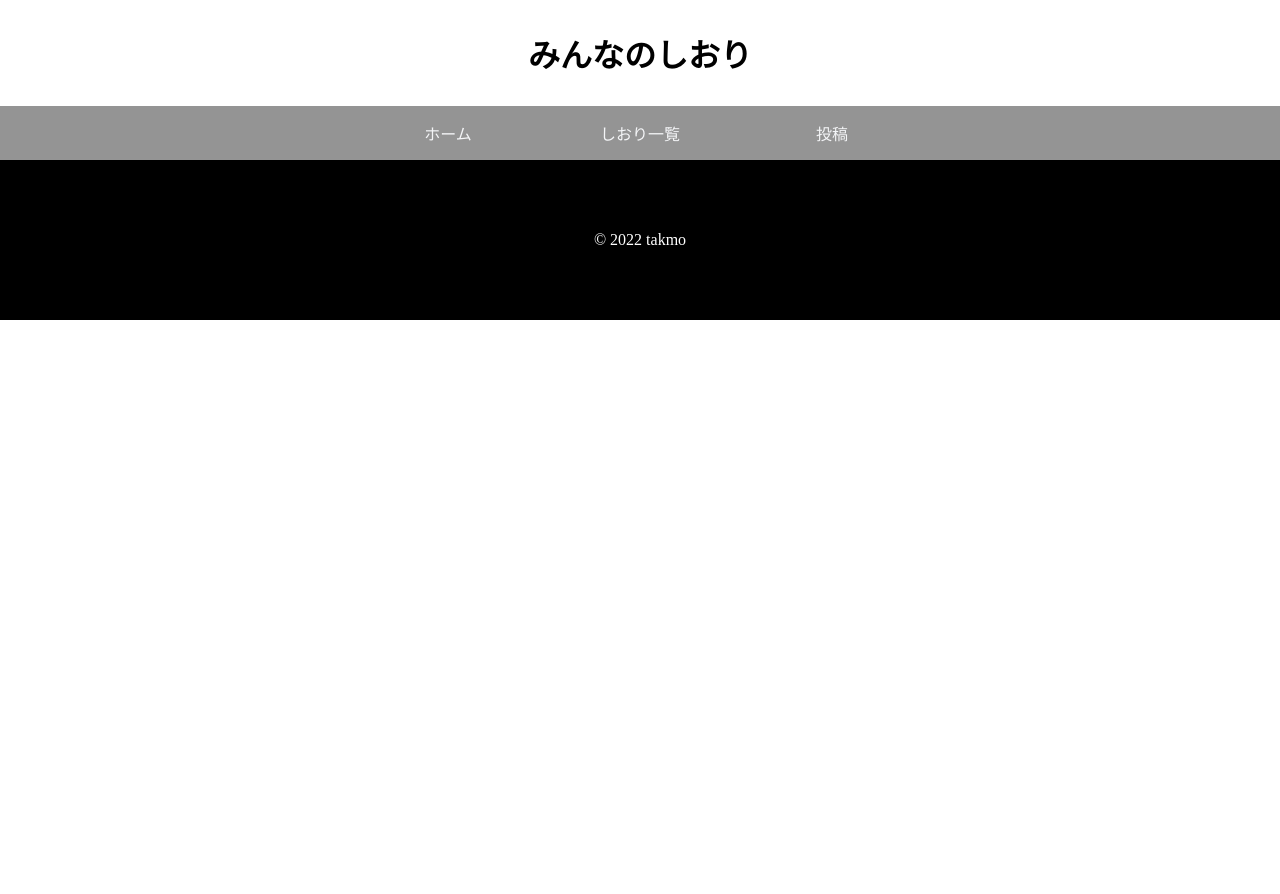
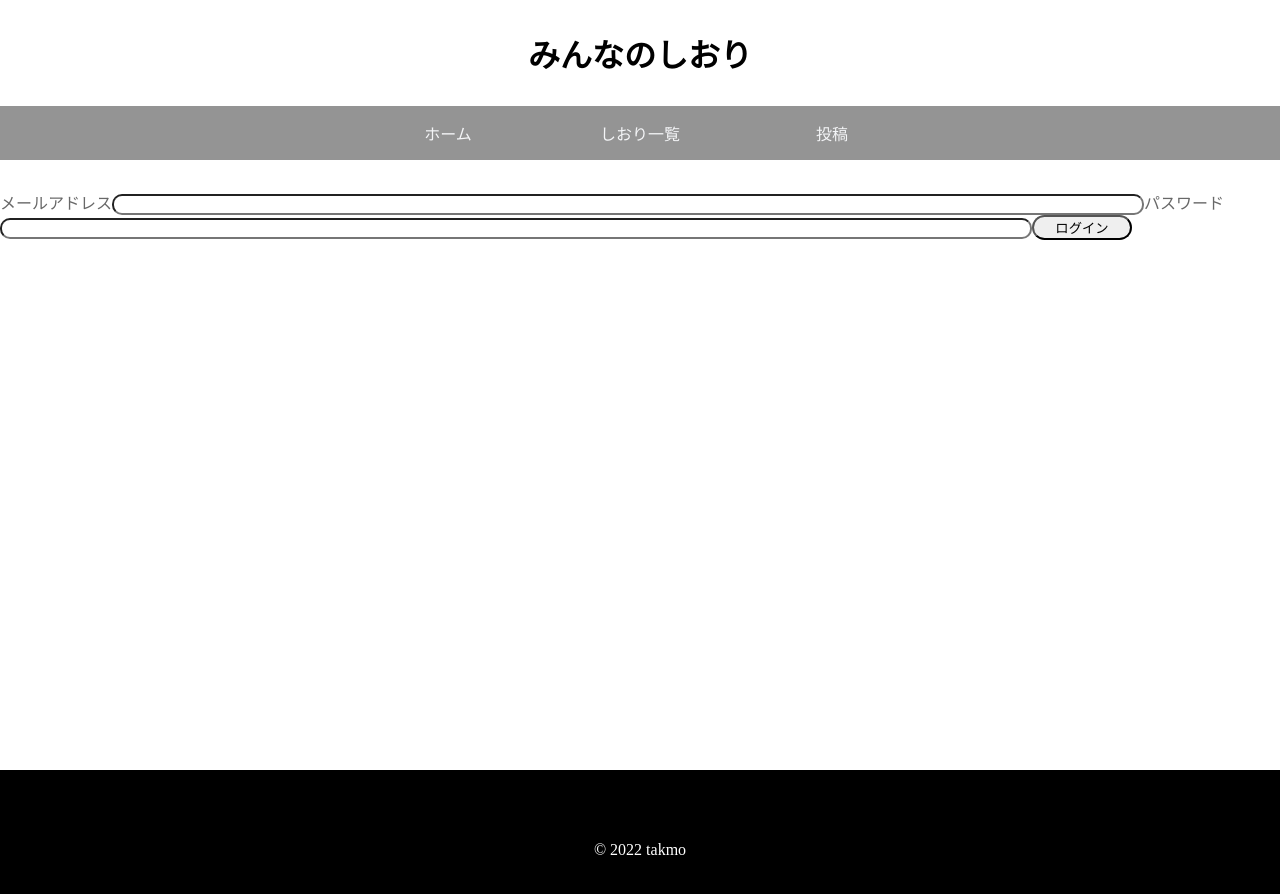
Before and after one commit to ken-takmo/travel-brochure, a React (Create React App) app: page /signin in a window 1280 px wide. Shown: the top 894 px of the page. Before the commit the page ends 800 px from the top, so only its background shows below. Built offline with nearby package versions, Linux system fonts and the light colour scheme; the HTML template or start-up script is replaced by a standard one.

Commit message:
ユーザー登録とログイン機能の実装

```diff
--- a/src/App.jsx
+++ b/src/App.jsx
@@ -6,6 +6,8 @@ import { Detail } from "./components/Detail";
 import { Footer } from "./components/Footer";
 import { Home } from "./components/Home";
 import { UpdateForm } from "./components/UpdateForm";
+import { SignUp } from "./components/SignUp";
+import { SingIn } from "./components/SingIn";
 function App() {
   return (
     <div className="App">
@@ -17,6 +19,8 @@ function App() {
           <Route path="/list" element={<List />} />
           <Route path="/detail/:id" element={<Detail />} />
           <Route path="/updateform/:id" element={<UpdateForm />} />
+          <Route path="/signup" element={<SignUp />} />
+          <Route path="/signin" element={<SingIn />} />
         </Routes>
         <Footer />
       </BrowserRouter>
--- a/src/components/Home.jsx
+++ b/src/components/Home.jsx
@@ -1,10 +1,8 @@
 import { useNavigate } from "react-router-dom";
 import bookmarkimage from "../img/bookmark.jpg";
 import listimage from "../img/list.png";
-import { auth } from "../database/db";
 export const Home = () => {
   const navigate = useNavigate();
-  console.log(auth);
   return (
     <main className="home">
       <h1>旅のしおり共有</h1>
--- /dev/null
+++ b/src/components/SignUp.jsx
@@ -0,0 +1,46 @@
+import { auth, createUserWithEmailAndPassword } from "../database/db";
+import { useState } from "react";
+import { useNavigate } from "react-router-dom";
+import { useUser } from "../parts/useUser";
+export const SignUp = () => {
+  const [email, setEmail] = useState("");
+  const [password, setPassword] = useState();
+  const navigate = useNavigate();
+  const { signUp } = useUser();
+  // const signUp = () => {
+  //   createUserWithEmailAndPassword(auth, email, password)
+  //     .then((userCredential) => {
+  //       // Signed in
+  //       console.log("signup");
+  //       alert("登録されました");
+  //       const user = userCredential.user;
+  //       console.log(user);
+  //       navigate("/signin");
+  //       // ...
+  //     })
+  //     .catch((error) => {
+  //       const errorCode = error.code;
+  //       const errorMessage = error.message;
+  //       alert(errorCode, errorMessage);
+  //       // ..
+  //     });
+  // };
+  return (
+    <main className="signin">
+      <label htmlFor="email">メールアドレス</label>
+      <input
+        type="text"
+        id="email"
+        onChange={(e) => setEmail(e.target.value)}
+      />
+      <label htmlFor="password">パスワード</label>
+      <input
+        type="text"
+        name=""
+        id="password"
+        onChange={(e) => setPassword(e.target.value)}
+      />
+      <button onClick={() => signUp(email, password)}>登録</button>
+    </main>
+  );
+};
--- /dev/null
+++ b/src/components/SingIn.jsx
@@ -0,0 +1,38 @@
+import { useState } from "react";
+import { useUser } from "../parts/useUser";
+export const SingIn = () => {
+  const { signIn } = useUser();
+  const [email, setEmail] = useState("");
+  const [password, setPassword] = useState("");
+  //   const signIn = () => {
+  //     signInWithEmailAndPassword(auth, email, password)
+  //       .then((userCredential) => {
+  //         // Signed in
+  //         const user = userCredential.user;
+  //         console.log(user.uid);
+  //         // ...
+  //       })
+  //       .catch((error) => {
+  //         const errorCode = error.code;
+  //         const errorMessage = error.message;
+  //         alert(errorMessage);
+  //       });
+  //   };
+  return (
+    <main>
+      <label htmlFor="email">メールアドレス</label>
+      <input
+        type="text"
+        id="email"
+        onChange={(e) => setEmail(e.target.value)}
+      />
+      <label htmlFor="password">パスワード</label>
+      <input
+        type="text"
+        id="password"
+        onChange={(e) => setPassword(e.target.value)}
+      />
+      <button onClick={() => signIn(email, password)}>ログイン</button>
+    </main>
+  );
+};
--- /dev/null
+++ b/src/parts/useUser.js
@@ -0,0 +1,48 @@
+import {
+  createUserWithEmailAndPassword,
+  signInWithEmailAndPassword,
+  onAuthStateChanged,
+} from "firebase/auth";
+import { useNavigate } from "react-router-dom";
+import { auth } from "../database/db";
+import { useState } from "react";
+
+export const useUser = () => {
+  const navigate = useNavigate();
+  const signIn = (email, password) => {
+    signInWithEmailAndPassword(auth, email, password)
+      .then((userCredential) => {
+        // Signed in
+        const user = userCredential.user;
+        console.log(user.uid);
+        // ...
+      })
+      .catch((error) => {
+        const errorCode = error.code;
+        const errorMessage = error.message;
+        alert(errorMessage);
+      });
+  };
+  const signUp = (email, password) => {
+    createUserWithEmailAndPassword(auth, email, password)
+      .then((userCredential) => {
+        // Signed in
+        console.log("signup");
+        alert("登録されました");
+        const user = userCredential.user;
+        console.log(user);
+        navigate("/signin");
+        // ...
+      })
+      .catch((error) => {
+        const errorCode = error.code;
+        const errorMessage = error.message;
+        alert(errorCode, errorMessage);
+        // ..
+      });
+  };
+  return {
+    signUp,
+    signIn,
+  };
+};
```
